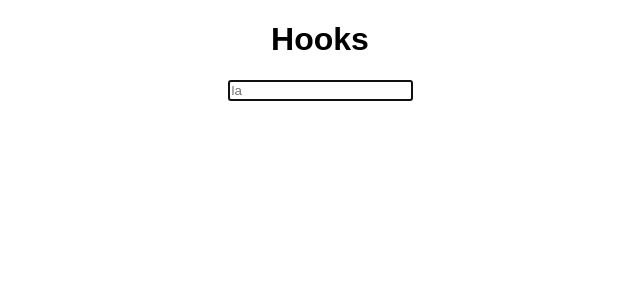
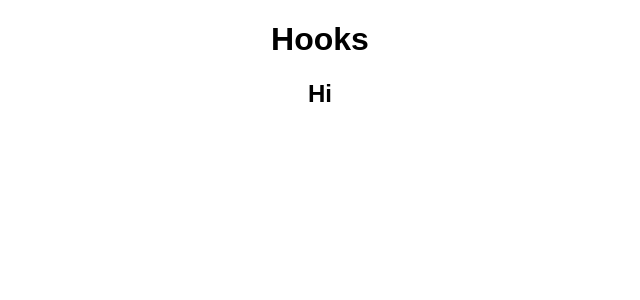
Before and after one commit to tldms0327/react-hooks, a React (Create React App) app: page / in a window 1280 px wide. Shown: the top 300 px of the page, without its empty margins (320-960 px from the left). Built offline with nearby package versions, Linux system fonts and the light colour scheme.

Commit message:
useClick

```diff
--- a/src/index.js
+++ b/src/index.js
@@ -9,16 +9,38 @@ import "./styles.css";
 //document.getElementByID()같은 것
 // react의 모든 component는 reference element를 가지고 있다.
 
+//useClick
+const useClick = (onClick) => {
+  if (typeof onClick !== "function") {
+    return;
+  }
+
+  const element = useRef();
+  useEffect(() => {
+    //componentDidmount 상태에서 동작 //element가 있는지 확인하기
+    if (element.current) {
+      element.current.addEventListener("click", onClick);
+    }
+    //useEffect에서 return하는 함수는 componentWillUnMount때 호출된다!
+    return () => {
+      if (element.current) {
+        element.current.removeEventListener("click", onClick);
+      }
+    };
+    //dependency를 넘겨주지 않으면 update 될때마다 addEventListener가 생성되는 것이므로
+    //이렇게 되는걸 원하지 않으니 Didmount될 때 한번만 실행하기 위해 dependency를 비워주자!
+  }, []);
+  return element;
+};
+
 const App = () => {
-  const ref_ex = useRef();
-  //getElementById 역할
-  setTimeout(() => console.log(ref_ex.current), 3000);
-  setTimeout(() => ref_ex.current.focus(), 3000);
+  const say = () => console.log("hi");
+  const title = useClick(say);
 
   return (
     <div className="App">
       <h1> Hooks </h1>
-      <input ref={ref_ex} placeholder="la" />
+      <h2 ref={title}>Hi</h2>
     </div>
   );
 };
```
